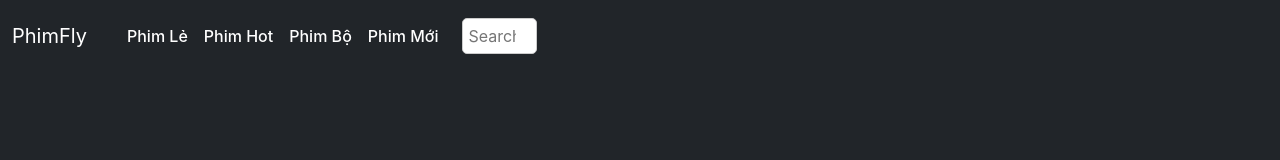
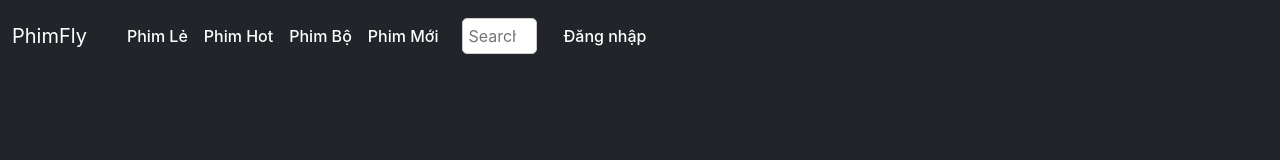
Before and after one commit to Bao1612/project-final, a React (Create React App) app: page / in a window 1280 px wide. Shown: the top 160 px of the page. Built offline with nearby package versions, Linux system fonts and the light colour scheme; no server answers; the HTML template or start-up script is replaced by a standard one.

Commit message:
them login

```diff
--- a/package.json
+++ b/package.json
@@ -23,7 +23,7 @@
     "react-icons": "^4.8.0",
     "react-player": "^2.12.0",
     "react-redux": "^8.0.5",
-    "react-router-dom": "^6.9.0",
+    "react-router-dom": "^6.10.0",
     "react-scripts": "5.0.1",
     "redux": "^4.2.1",
     "redux-devtools-extension": "^2.13.9",
--- a/public/index.html
+++ b/public/index.html
@@ -38,7 +38,7 @@
       crossorigin="anonymous"
     ></script>
 
-    <title>React App</title>
+    <title>Phimfly-Xem phim theo cách của bạn</title>
   </head>
   <body>
     <noscript>You need to enable JavaScript to run this app.</noscript>
--- a/src/Component/Top.css
+++ b/src/Component/Top.css
@@ -19,3 +19,11 @@
 .search:focus ~ button {
     display:none;
 }
+
+.login-btn {
+    float: left;
+}
+
+#navbarScroll {
+    width: 100%;
+}
--- a/src/Component/Top.js
+++ b/src/Component/Top.js
@@ -20,7 +20,7 @@ function Top(props) {
           <Navbar.Collapse id="navbarScroll">
             <Nav className="m-2">
               <Link
-                className="m-2"
+                className="m-2 bgc"
                 to="/Phimle"
                 style={{
                   color: "white",
@@ -71,6 +71,17 @@ function Top(props) {
                 </div>
               </div>
             </div>
+            <Link
+                className="m-2 login-btn"
+                to="/Login"
+                style={{
+                  color: "white",
+                  textDecoration: "none",
+                  fontWeight: "500",
+                }}
+              >
+                Đăng nhập
+              </Link>
           </Navbar.Collapse>
         </Container>
       </Navbar>
```
Also changed, not shown: 1 other file (tests, documents, lock files or other folders).
